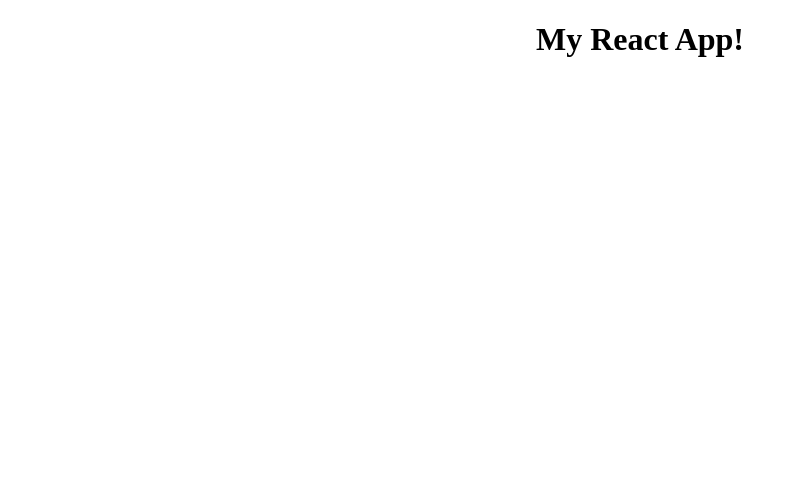
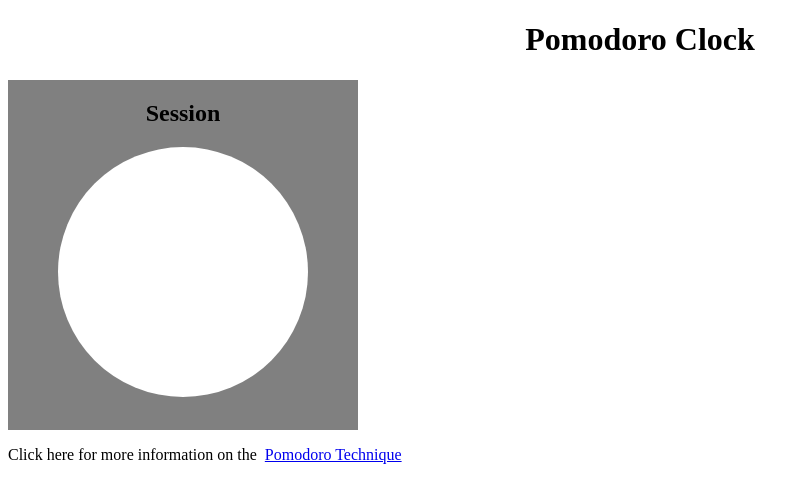
Before and after one commit to JeffAbney/react-pomodoro-clock, a React app: page / in a window 1280 px wide. Shown: the whole page, without its empty margins (0-810 px from the left). Built offline with nearby package versions, Linux system fonts and the light colour scheme.

Commit message:
build header, footer components. start dial component.

```diff
--- a/src/components/App.js
+++ b/src/components/App.js
@@ -1,13 +1,73 @@
 import React, { Component } from "react";
 import '../styles/App.css';
 
+
+const Header = (props) => {
+    return (
+      <div className="header-container">
+        <h1>Pomodoro Clock</h1>
+      </div>
+    );
+}
+
+const Dial = (props) => {
+	const { sessionLength,
+	        breakLength,
+	        timeRemaining,
+	        timerIsRunning,
+	        timeIsAlmostUp,
+	        isSession }
+	        = props.state;
+
+	return (
+      <div className="dial-container">
+        <h2>{isSession ? "Session" : "Break"}</h2>
+        <div className="dial">
+
+        </div>
+      </div>
+	);
+}
+
+const Footer = (props) => {
+
+
+    return (
+      <div className="footer-container">
+      	<p className="footer-text">
+      	  Click here for more information on the
+      	  <a href="https://en.wikipedia.org/wiki/Pomodoro_Technique">
+      	  Pomodoro Technique
+      	  </a>
+      	</p>
+      </div>
+    );
+}
+
+/* -------------------------- Main App -------------------------- */
 class App extends Component {
+	constructor (props) {
+		super(props);
+
+		this.state = {
+			sessionLength: 25,
+			breakLength: 5,
+			timeRemaining: "",
+			timerIsRunning: false,
+			timeIsAlmostUp: false,
+			isSession: true
+		};
+	}
+
 	render() {
+		const { state } = this;
 		return (
 			<div>
-				<h1>My React App!</h1>
+			  <Header />
+			  <Dial state={state}/>
+			  <Footer />
 			</div>
-		);
+		)
 	}
 }
 
--- a/src/styles/App.css
+++ b/src/styles/App.css
@@ -1,4 +1,32 @@
+/* --------------- Common tags -------------------- */
 h1 {
 	color: #000;
 	text-align: center;
 }
+p {
+	color: #000;
+	size: 20px;
+}
+a {
+	margin: .5em;
+}
+
+
+/* ----------------- Specific tags ---------------------------*/
+
+.dial-container {
+	display: flex;
+	flex-direction: column;
+	justify-content: flex-start;
+	align-items: center;
+	width: 350px;
+	height: 350px;
+	background-color: grey;
+}
+
+.dial {
+	border-radius: 50%;
+	height: 250px;
+	width: 250px;
+	background-color: white;
+}
```
